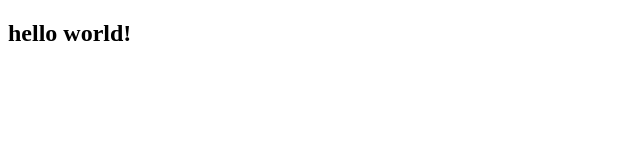
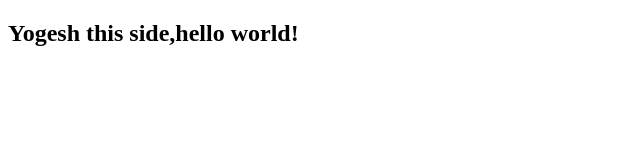
Before and after one commit to testingusername123-cpu/firstrepo, a plain HTML site: page index.html in a window 1280 px wide. Shown: the whole page, without its empty margins (0-640 px from the left). Drawn offline with Linux system fonts and the light colour scheme.

Commit message:
second commit

```diff
--- a/index.html
+++ b/index.html
@@ -7,7 +7,7 @@
 </head>
 <body>
 
-    <h2>hello world!</h2>
+    <h2>Yogesh this side,hello world!</h2>
 
 </body>
 </html>
```
